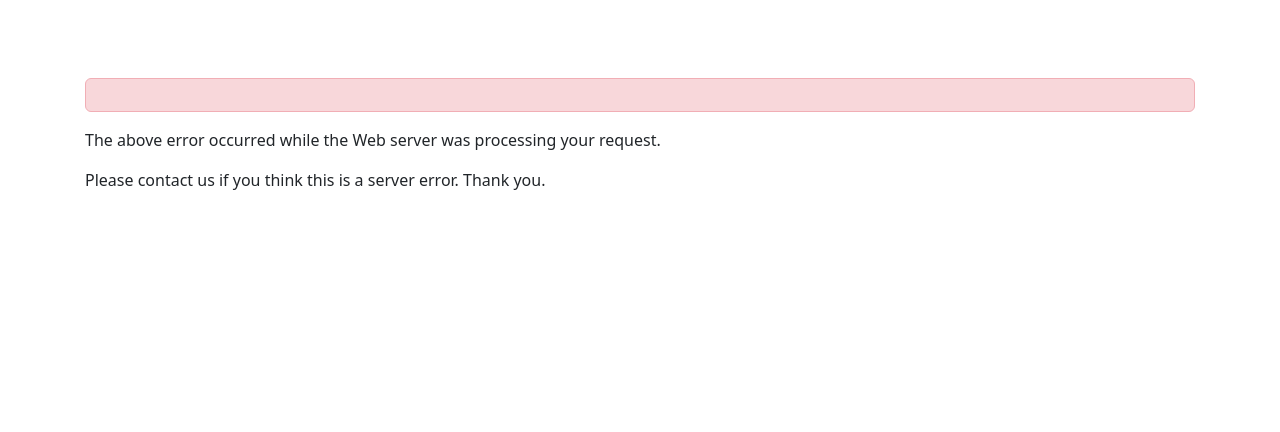
After one commit to Masheroo/test-task, a Yii app: template views/site/error.php in a window 1280 px wide. The commit adds this page. Shown: the top 432 px of the page. Run offline with PHP 8.4 and a stand-in for Yii, Linux system fonts and the light colour scheme; the template is opened without the code that fills it, so the values that code supplies are empty; some libraries are stand-ins or nearby versions.

```diff
--- a/controllers/SiteController.php
+++ b/controllers/SiteController.php
@@ -3,6 +3,7 @@
 namespace app\controllers;
 
 use app\models\forms\LoginForm;
+use app\models\Session;
 use Yii;
 use yii\filters\AccessControl;
 use yii\web\Controller;
@@ -61,7 +62,10 @@ class SiteController extends Controller
      */
     public function actionIndex()
     {
-        return $this->render('index');
+        $sessions = Session::find()->all();
+        return $this->render('index', [
+            'sessions' => $sessions
+        ]);
     }
 
     /**
--- a/views/layouts/main.php
+++ b/views/layouts/main.php
@@ -39,9 +39,6 @@ $this->registerLinkTag(['rel' => 'icon', 'type' => 'image/x-icon', 'href' => Yii
     echo Nav::widget([
         'options' => ['class' => 'navbar-nav'],
         'items' => [
-            ['label' => 'Home', 'url' => ['/site/index']],
-            ['label' => 'About', 'url' => ['/site/about']],
-            ['label' => 'Contact', 'url' => ['/site/contact']],
             Yii::$app->user->isGuest
                 ? ['label' => 'Login', 'url' => ['/site/login']]
                 : '<li class="nav-item">'
--- /dev/null
+++ b/views/site/error.php
@@ -0,0 +1,27 @@
+<?php
+
+/** @var yii\web\View $this */
+/** @var string $name */
+/** @var string $message */
+/** @var Exception$exception */
+
+use yii\helpers\Html;
+
+$this->title = $name;
+?>
+<div class="site-error">
+
+    <h1><?= Html::encode($this->title) ?></h1>
+
+    <div class="alert alert-danger">
+        <?= nl2br(Html::encode($message)) ?>
+    </div>
+
+    <p>
+        The above error occurred while the Web server was processing your request.
+    </p>
+    <p>
+        Please contact us if you think this is a server error. Thank you.
+    </p>
+
+</div>
```
Also changed, not shown: views/site/index.php (added, +27 -0 lines).
